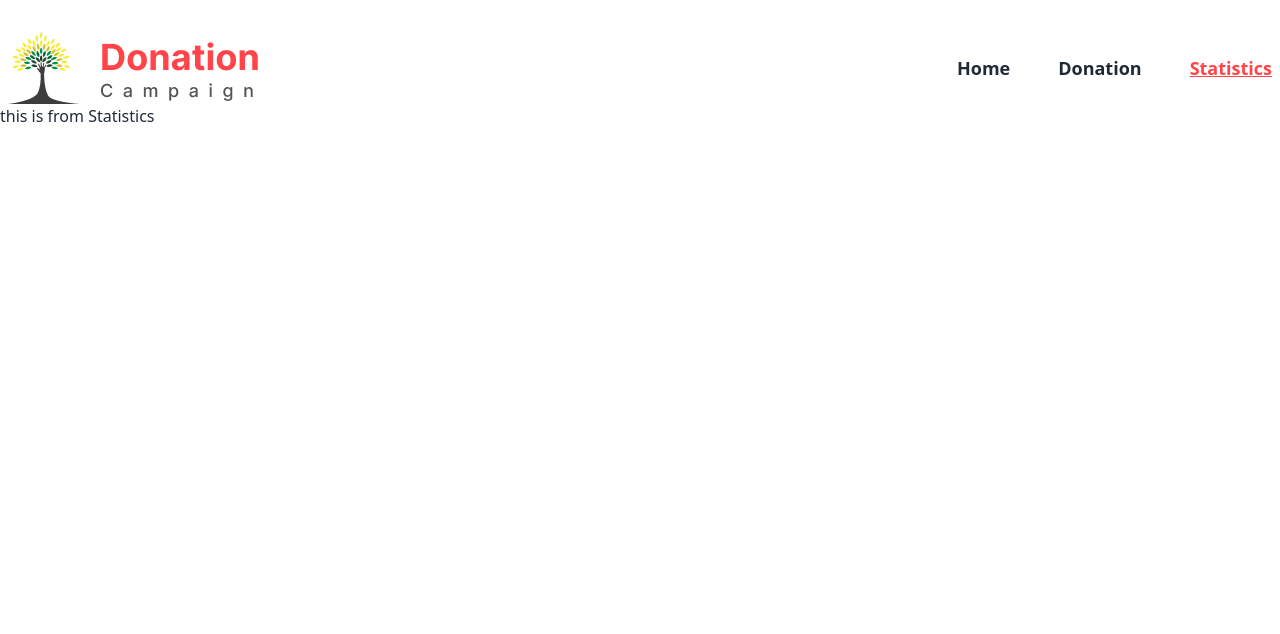
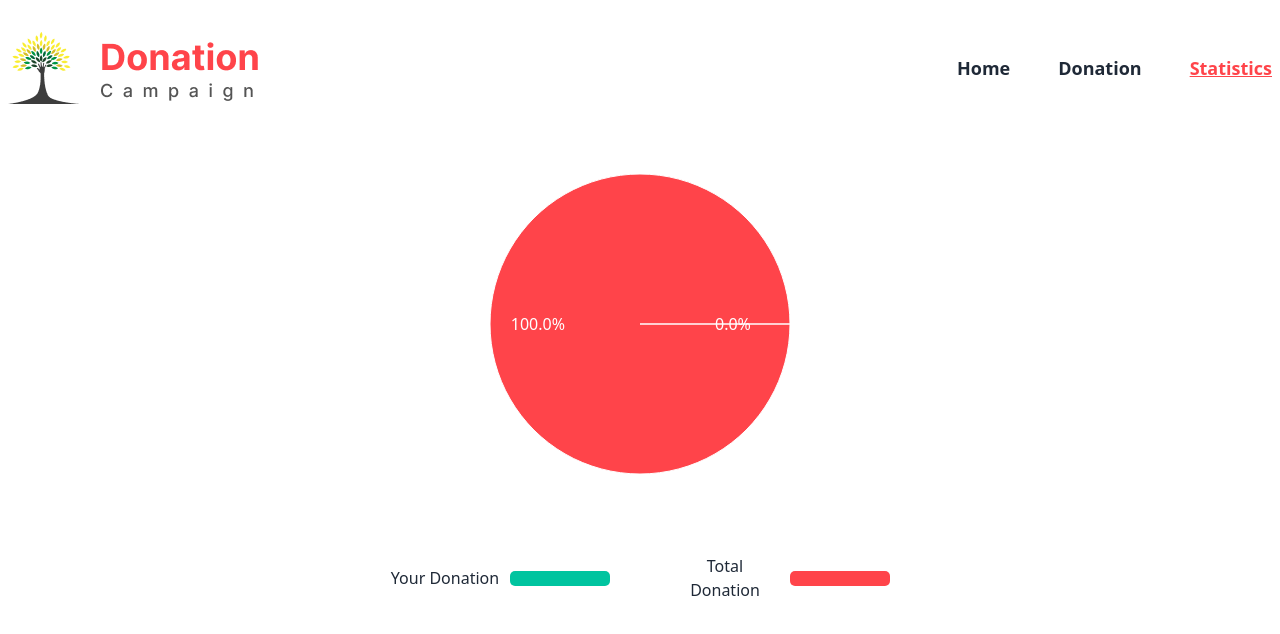
Before and after one commit to saiful1213/donation-campaign, a React (Vite) app: page /statistics in a window 1280 px wide. Shown: the top 634 px of the page. Built offline with nearby package versions, Linux system fonts and the light colour scheme.

Commit message:
completed the project

```diff
--- a/src/Components/DonationDetails/DonationDetails.jsx
+++ b/src/Components/DonationDetails/DonationDetails.jsx
@@ -1,18 +1,15 @@
 /* eslint-disable react/prop-types */
-/* eslint-disable no-unused-vars */
-
-import { Link } from "react-router-dom";
 
 const DonationDetails = ({ obj }) => {
    const { img, category, title, price, card_color, category_color, text_color } = obj;
    return (
-      <div className="flex flex-col sm:flex-row rounded-lg p-2" style={{backgroundColor: card_color}}>
+      <div className="flex flex-col sm:flex-row rounded-lg p-2" style={{ backgroundColor: card_color }}>
          <img src={img} className="w-full sm:w-2/5"></img>
          <div className="p-6">
-            <button style={{backgroundColor: category_color, color: text_color}} className="py-1 px-[10px] rounded font-medium">{category}</button>
+            <button style={{ backgroundColor: category_color, color: text_color }} className="py-1 px-[10px] rounded font-medium">{category}</button>
             <h1 className="text-[#0B0B0B] text-2xl font-semibold mb-2">{title}</h1>
-            <p className="font-semibold mb-6" style={{color: text_color}}>${price}</p>
-            <Link to={-1}><button className="btn text-white" style={{backgroundColor: text_color}}>View Details</button></Link>
+            <p className="font-semibold mb-6" style={{ color: text_color }}>${price}</p>
+            <button className="btn text-white" style={{ backgroundColor: text_color }}>View Details</button>
          </div>
       </div>
    );
--- a/src/Pages/Statistics/Statistics.jsx
+++ b/src/Pages/Statistics/Statistics.jsx
@@ -1,8 +1,80 @@
+import { useLoaderData } from 'react-router-dom';
+import { getDataFromLS } from '../../Components/utility/LocalStorage';
+import { PieChart, Pie, Cell, ResponsiveContainer } from 'recharts';
 
 const Statistics = () => {
+
+   const allDataNum = useLoaderData().length;
+   const storageData = getDataFromLS().length;
+
+   const totalDonation = allDataNum - storageData;
+
+   const data = [
+      { name: 'Group A', value: totalDonation },
+      { name: 'Group B', value: storageData },
+   ];
+
+   const COLORS = ['#FF444A', '#00C49F'];
+
+   const RADIAN = Math.PI / 180;
+   const renderCustomizedLabel = ({ cx, cy, midAngle, innerRadius, outerRadius, percent }) => {
+      const radius = innerRadius + (outerRadius - innerRadius) * 0.5;
+      const x = cx + radius * Math.cos(-midAngle * RADIAN);
+      const y = cy + radius * Math.sin(-midAngle * RADIAN);
+
+      return (
+         <text x={x} y={y} fill="white" textAnchor={x > cx ? 'start' : 'end'} dominantBaseline="central">
+            {`${(percent * 100).toFixed(1)}%`}
+         </text>
+      );
+   };
+
    return (
-      <div>
-         <h1>this is from Statistics</h1>
+      <div style={{ padding: '20px', textAlign: 'center' }}>
+         <ResponsiveContainer width="100%" height={400}>
+            <PieChart width={300} height={300}>
+               <Pie
+                  data={data}
+                  cx="50%"
+                  cy="50%"
+                  labelLine={false}
+                  label={renderCustomizedLabel}
+                  outerRadius={150}
+                  fill="#8884d8"
+                  dataKey="value"
+               >
+                  {data.map((entry, index) => (
+                     <Cell key={`cell-${index}`} fill={COLORS[index % COLORS.length]} />
+                  ))}
+               </Pie>
+            </PieChart>
+         </ResponsiveContainer>
+         <div style={{ marginTop: '20px' }}>
+            <div className='gap-5 md:gap-10' style={{ display: 'flex', justifyContent: 'center', alignItems: 'center', width: '300px', margin: '0 auto', marginBottom: '10px' }}>
+               <div className='md:flex' style={{ flexDirection: 'row', alignItems: 'center', padding: '10px' }}>
+                  <p style={{ marginRight: '10px', width: '110px' }}>Your Donation</p>
+                  <div
+                     style={{
+                        borderRadius: '5px',
+                        width: '100px',
+                        backgroundColor: COLORS[1],
+                        height: '15px',
+                     }}
+                  ></div>
+               </div>
+               <div style={{ display: 'flex', flexDirection: 'row', alignItems: 'center', padding: '10px' }}>
+                  <p style={{ marginRight: '10px', width: '110px' }}>Total Donation</p>
+                  <div
+                     style={{
+                        borderRadius: '5px',
+                        width: '100px',
+                        backgroundColor: COLORS[0],
+                        height: '15px',
+                     }}
+                  ></div>
+               </div>
+            </div>
+         </div>
       </div>
    );
 };
--- a/src/Route/Route.jsx
+++ b/src/Route/Route.jsx
@@ -24,7 +24,8 @@ const myRouter = createBrowserRouter([
          },
          {
             path: '/statistics',
-            element: <Statistics></Statistics>
+            element: <Statistics></Statistics>,
+            loader: ()=> fetch('/data.json')
          },
          {
             path: '/cards/:id',
```
